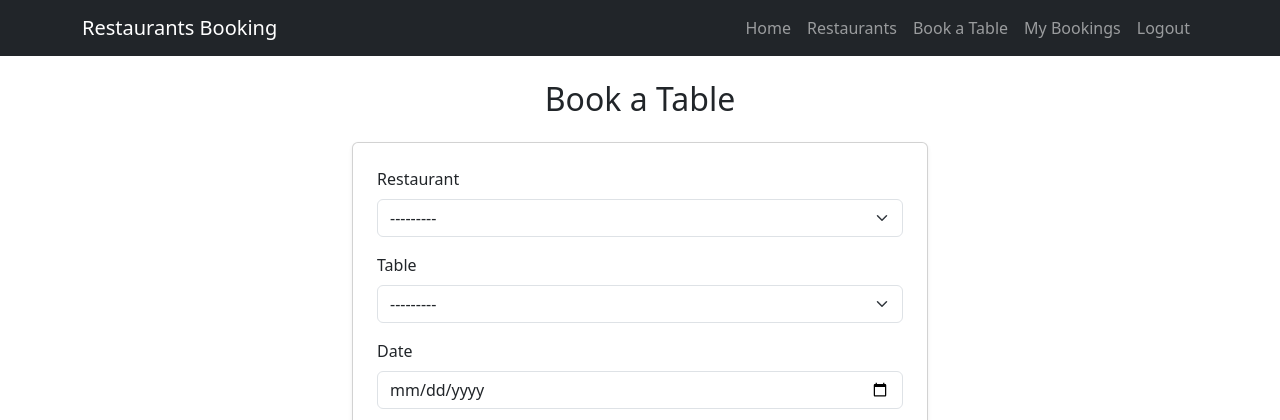
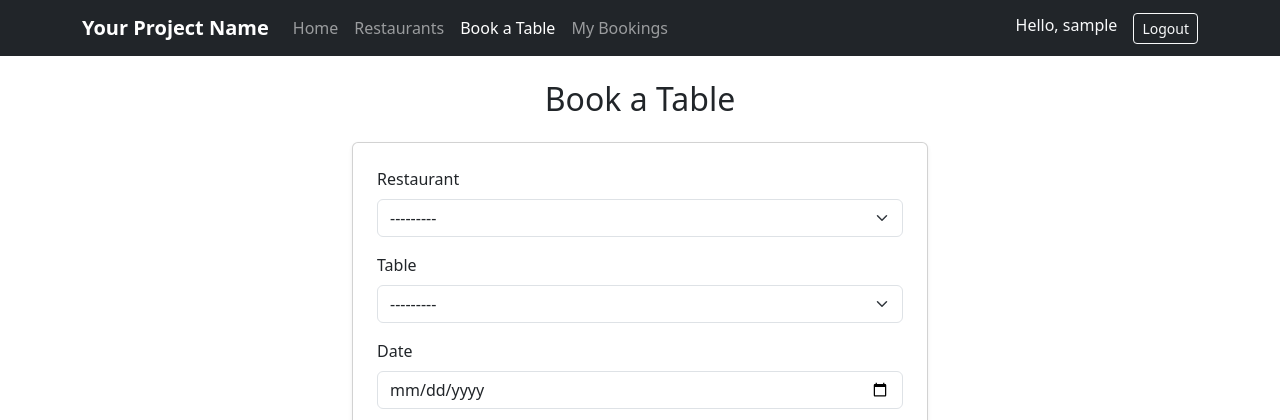
Before and after one commit to Pierre-Louis789/restaurant-booking, a Django app: page /book/ in a window 1280 px wide. Shown: the top 420 px of the page. Run offline with Django 5.2, Linux system fonts and the light colour scheme; the visitor is signed in with stand-in values (Sample User, id 1); data that the repository does not hold is empty.

Commit message:
Update Navbar

```diff
--- a/bookings/templates/base.html
+++ b/bookings/templates/base.html
@@ -9,19 +9,35 @@
 
 <nav class="navbar navbar-expand-lg navbar-dark bg-dark mb-4">
     <div class="container">
-        <a class="navbar-brand" href="/">Restaurants Booking</a>
-        <div>
-            <ul class="navbar-nav">
-                <li class="nav-item"><a class="nav-link" href="/">Home</a></li>
-                <li class="nav-item"><a class="nav-link" href="{% url 'restaurant_list' %}">Restaurants</a></li>
-                <li class="nav-item"><a class="nav-link" href="/book/">Book a Table</a></li>
-                <li class="nav-item"><a class="nav-link" href="/my-bookings/">My Bookings</a></li>
-                 {% if user.is_authenticated %}
-                <li class="nav-item"><a class="nav-link" href="{% url 'logout' %}">Logout</a></li>
-                 {% else %}
-                <li class="nav-item"><a class="nav-link" href="{% url 'login' %}">Login</a></li>
-                <li class="nav-item"><a class="nav-link" href="{% url 'register' %}">Register</a></li>
-                 {% endif %}
+
+        <a class="navbar-brand fw-bold" href="{% url 'home' %}">Your Project Name</a>
+
+        <button class="navbar-toggler" type="button" data-bs-toggle="collapse" data-bs-target="#navMenu">
+            <span class="navbar-toggler-icon"></span>
+        </button>
+
+        <div class="collapse navbar-collapse" id="navMenu">
+
+            <ul class="navbar-nav me-auto">
+
+                <li class="nav-item"><a class="nav-link {% if request.path == '/' %}active{% endif %}" href="{% url 'home' %}">Home</a></li>
+                <li class="nav-item"><a class="nav-link {% if '/restaurants' in request.path %}active{% endif %}" href="{% url 'restaurant_list' %}">Restaurants</a></li>
+                {% if user.is_authenticated %}
+                <li class="nav-item"><a class="nav-link {% if '/book' in request.path %}active{% endif %}" href="{% url 'create_booking' %}">Book a Table</a></li>
+                <li class="nav-item"><a class="nav-link {% if '/my-bookings' in request.path %}active{% endif %}" href="{% url 'my_bookings' %}">My Bookings</a></li>
+                {% endif %}
+            </ul>
+
+            <ul class="navbar-nav ms-auto">
+
+                {% if user.is_authenticated %}
+                <li class="nav-item"><span class="navbar-text me-3 text-light">Hello, {{ user.username }}</span></li>
+                <li class="nav-item"><a class="btn btn-outline-light btn-sm" href="{% url 'logout' %}">Logout</a></li>
+                {% else %}
+                <li class="nav-item me-2"><a class="btn btn-outline-light btn-sm" href="{% url 'login' %}">Login</a></li>
+                <li class="nav-item"><a class="btn btn-primary btn-sm" href="{% url 'register' %}">Register</a></li>
+                {% endif %}
+
             </ul>
         </div>
     </div>
```
